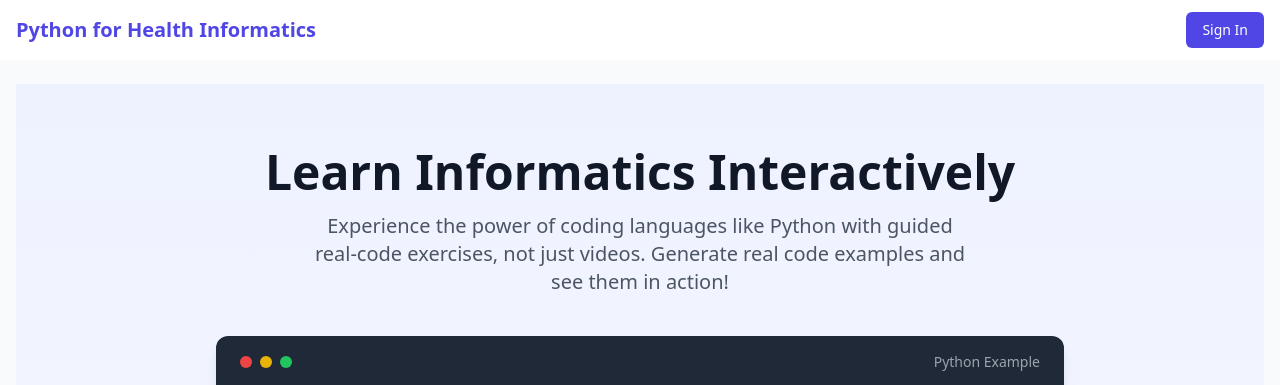
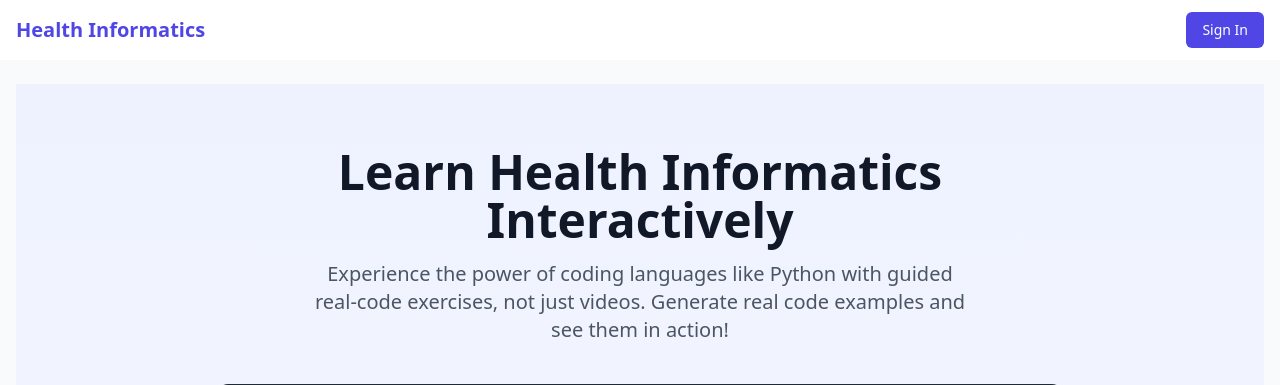
Before and after one commit to hantswilliams/book-healthinformatics-datascience-python, a Flask app: page / in a window 1280 px wide. Shown: the top 385 px of the page. Run offline with Flask 3, Linux system fonts and the light colour scheme; some libraries are stand-ins or nearby versions.

Commit message:
changes to terms

```diff
--- a/flask-book/templates/base.html
+++ b/flask-book/templates/base.html
@@ -78,7 +78,7 @@
                     {% else %}
                     <!-- For non-signed-in users, show only the brand name and sign in button -->
                     <div>
-                        <a href="/" class="text-xl font-bold text-indigo-600">Python for Health Informatics</a>
+                        <a href="/" class="text-xl font-bold text-indigo-600">Health Informatics</a>
                     </div>
                     <div>
                         <a href="{{ url_for('auth.login') }}" class="inline-flex items-center px-4 py-2 bg-indigo-600 text-white rounded-md hover:bg-indigo-700 transition-colors duration-200 text-sm">
--- a/flask-book/templates/index.html
+++ b/flask-book/templates/index.html
@@ -70,7 +70,7 @@
     <div class="min-h-screen flex items-center justify-center bg-gradient-to-b from-indigo-50 to-white py-16">
         <div class="max-w-4xl w-full px-6">
             <div class="text-center mb-10">
-                <h1 class="text-5xl font-bold text-gray-900 mb-4">Learn Informatics Interactively</h1>
+                <h1 class="text-5xl font-bold text-gray-900 mb-4">Learn Health Informatics Interactively</h1>
                 <p class="text-xl text-gray-600 max-w-2xl mx-auto">Experience the power of coding languages like Python with guided real-code exercises, not just videos. Generate real code examples and see them in action!</p>
             </div>
 
```
